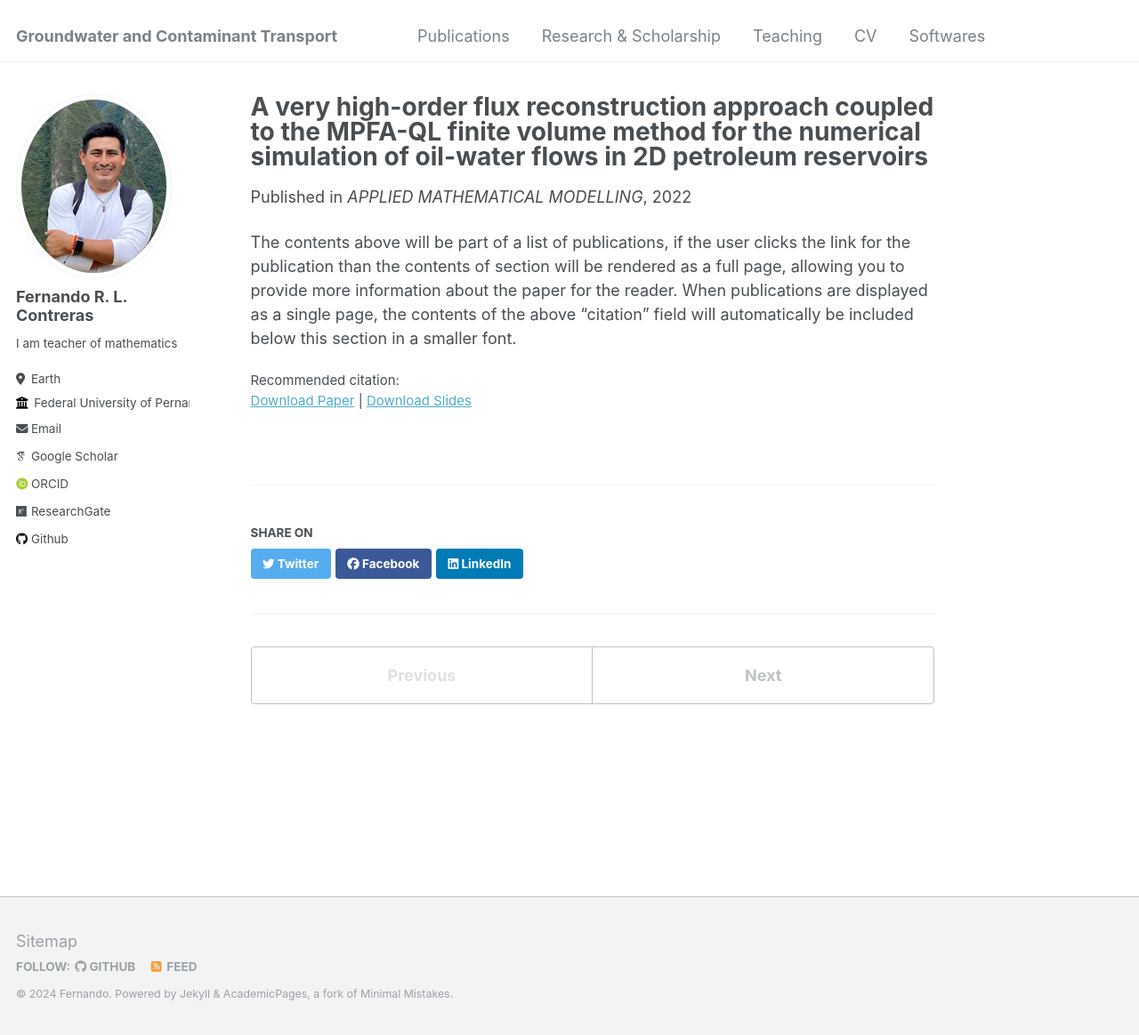
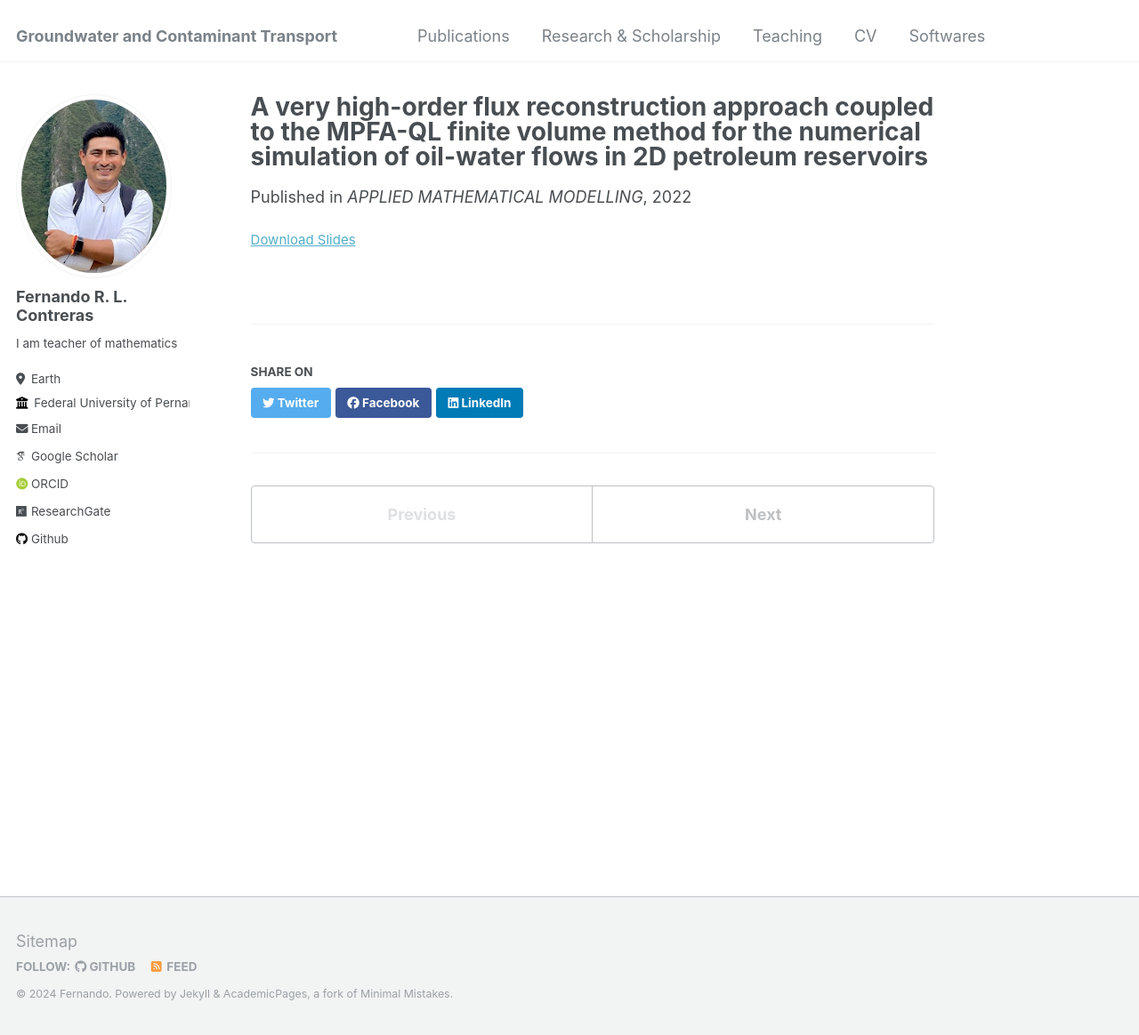
Before and after one commit to Feraul/Feraul.github.io, a Jekyll site: the page built from _publications/2015-10-01-paper-title-number-3.md, in a window 1280 px wide and 1164 px high. Shown: the whole window at 89% size. Built offline with Jekyll 4.4.1, drawn with Linux system fonts in a browser that asks for light colours; some web fonts are replaced.

Commit message:
Update 2015-10-01-paper-title-number-3.md

```diff
--- a/_publications/2015-10-01-paper-title-number-3.md
+++ b/_publications/2015-10-01-paper-title-number-3.md
@@ -6,7 +6,4 @@ date: 2022-10-01
 venue: 'APPLIED MATHEMATICAL MODELLING'
 slidesurl: 'http://academicpages.github.io/files/slides3.pdf'
 paperurl: 'http://academicpages.github.io/files/paper3.pdf'
-citation: ' '
 ---
-
-The contents above will be part of a list of publications, if the user clicks the link for the publication than the contents of section will be rendered as a full page, allowing you to provide more information about the paper for the reader. When publications are displayed as a single page, the contents of the above "citation" field will automatically be included below this section in a smaller font.
```
